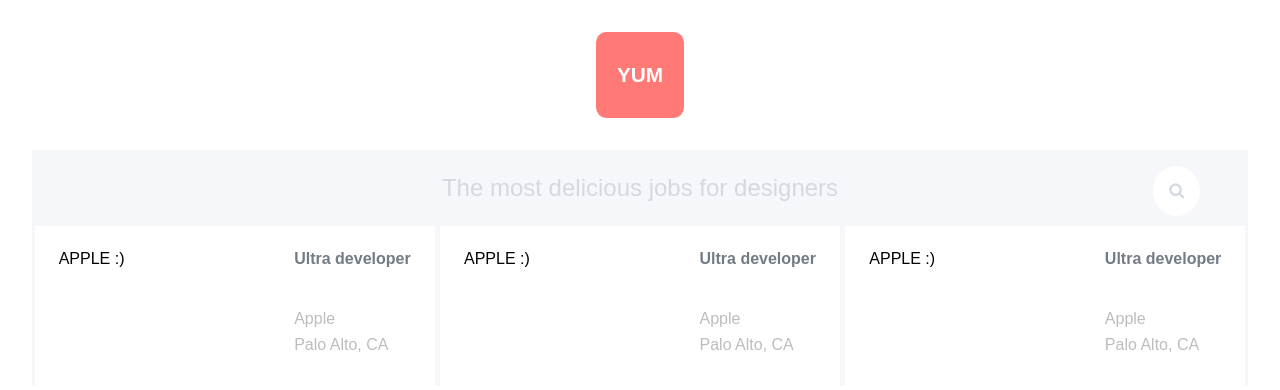
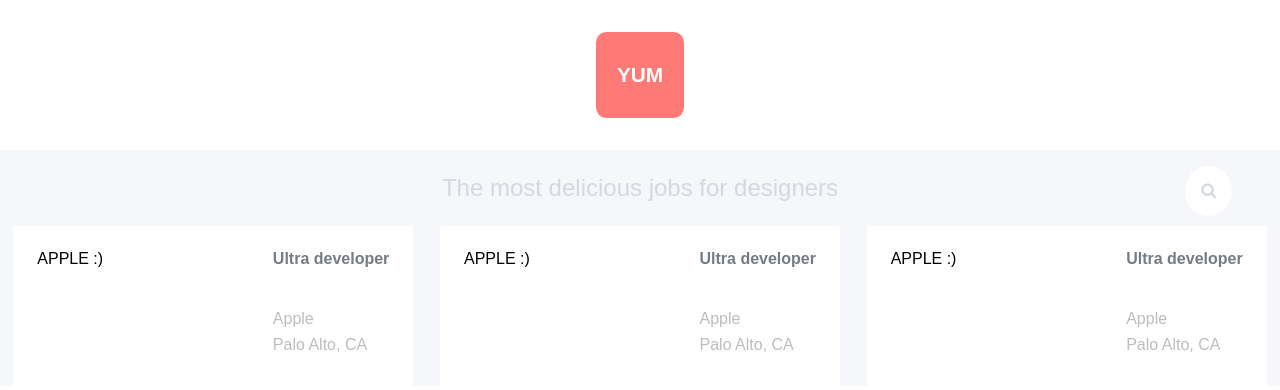
Before and after one commit to elderalves/jobin, a React (Create React App) app: page / in a window 1280 px wide. Shown: the top 390 px of the page. Built offline with nearby package versions, Linux system fonts and the light colour scheme.

Commit message:
Removing additional space in the borders

```diff
--- a/src/App.css
+++ b/src/App.css
@@ -2,8 +2,7 @@
   box-sizing: border-box; }
 
 .main {
-  padding: 2em;
-  max-width: 85em; }
+  padding: 2em 0 0 0; }
 
 header {
   display: flex;
--- a/src/App.scss
+++ b/src/App.scss
@@ -3,8 +3,7 @@
 }
 
 .main {
-	padding: 2em;
-	max-width: 85em;
+	padding: 2em 0 0 0;
 }
 
 header {
```
